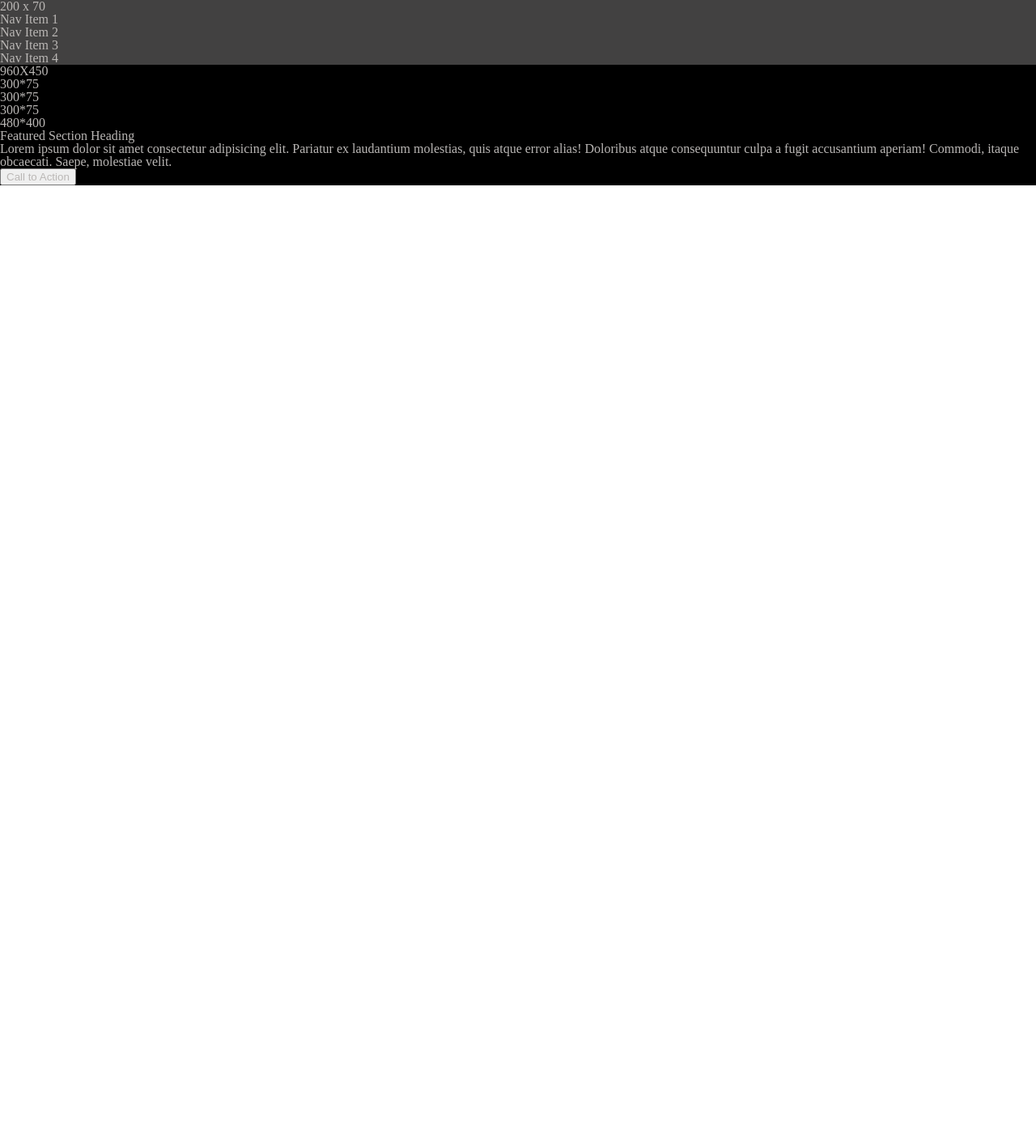
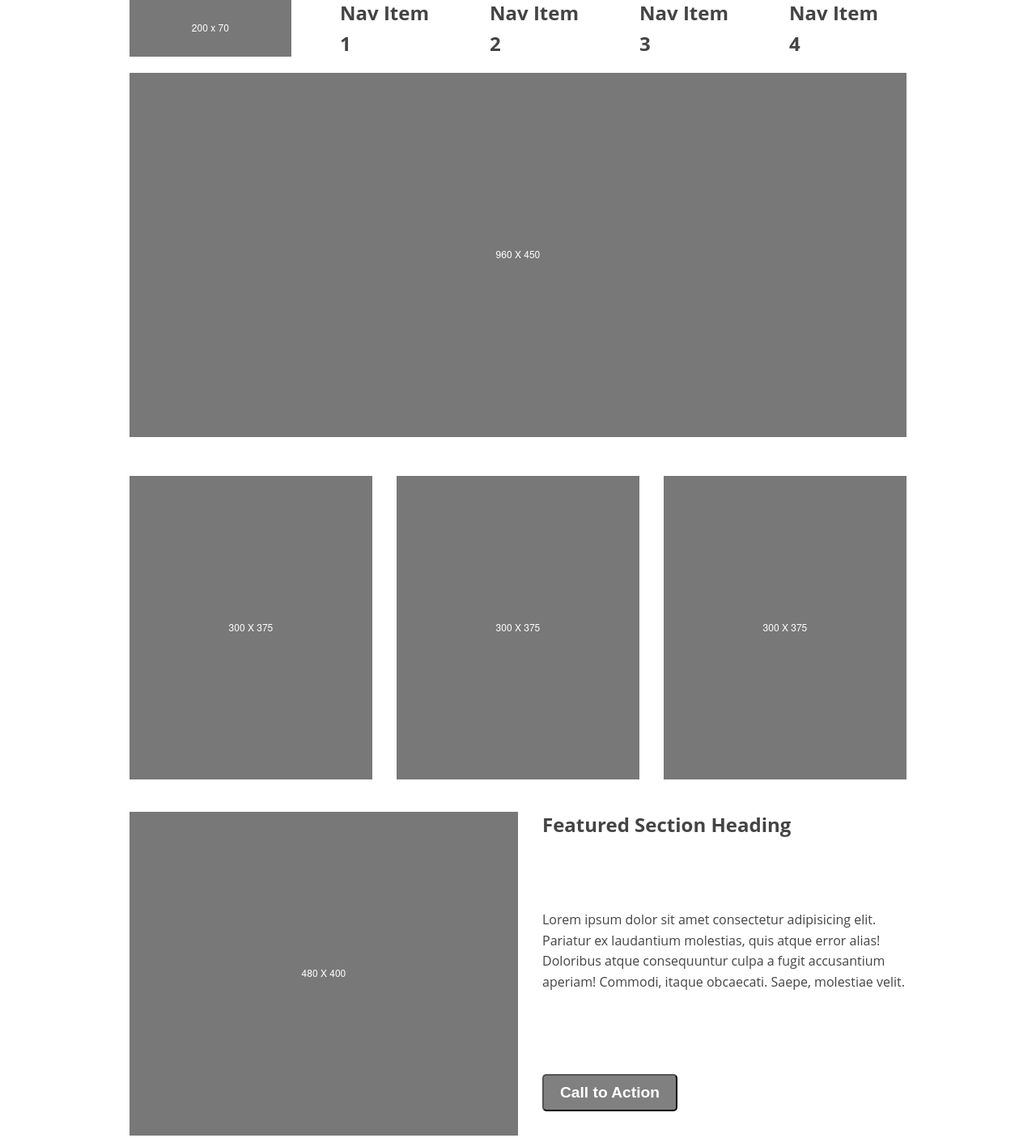
Before and after one commit to tbsharkey/wirefame-exercise, a plain HTML site: page index.html in a window 1280 px wide. Shown: the top 1406 px of the page at 81% size. Before the commit the page ends 800 px from the top, so only its background shows below. Drawn offline with Linux system fonts and the light colour scheme.

Commit message:
Finalized CSS

```diff
--- a/index.html
+++ b/index.html
@@ -5,34 +5,38 @@
   <meta http-equiv="X-UA-Compatible" content="IE=edge">
   <meta name="viewport" content="width=device-width, initial-scale=1.0">
   <title>Wireframe Exercise</title>
-  <link rel="stylesheet" href="reset.css">
+  <!-- <link rel="stylesheet" href="reset.css"> -->
   <link rel="stylesheet" href="style.css">
 </head>
 <body>
   <header>
     <nav>
-      <ul>
-        <li class="nav-logo">200 x 70</li>
-        <li>Nav Item 1</li>
-        <li>Nav Item 2</li>
-        <li>Nav Item 3</li>
-        <li>Nav Item 4</li>
-      </ul>
+    <img id="logo" src="img/200x70.png">
+    <a>Nav Item 1</a>
+    <a>Nav Item 2</a>
+    <a>Nav Item 3</a>
+    <a>Nav Item 4</a>
     </nav>
   </header>
   <main>
     <section class="hero">
-      <h1>960X450</h1>
+      <img src="img/960x450.png" alt="Hero Image">
     </section>
-    <section class="sub-banner">300*75</section>
-    <section class="sub-banner">300*75</section>
-    <section class="sub-banner">300*75</section>
-    <section class="featured-banner">480*400</section>
-    <section>
-      <h3>Featured Section Heading</h3>
+    <section class="sub-banner">
+      <img src="img/300x375.pmg.png" alt="Sub Banner">
+      <img src="img/300x375.pmg.png" alt="Sub Banner">
+      <img src="img/300x375.pmg.png" alt="Sub Banner">
+    </section>
+    <section class="featured-banner">
+      <div class="feature-img">
+        <img src="img/480x400.png" alt="Featured Banner">
+    </div>
+    <div class="action-section">
+      <h2>Featured Section Heading</h2>
       <p>Lorem ipsum dolor sit amet consectetur adipisicing elit. Pariatur ex laudantium molestias, quis atque error alias! Doloribus atque consequuntur culpa a fugit accusantium aperiam! Commodi, itaque obcaecati. Saepe, molestiae velit.</p>
       <button>Call to Action</button>
-    </section>
+    </div>
+  </section>
   </main>
   <footer>
 
--- a/style.css
+++ b/style.css
@@ -1,24 +1,124 @@
 * {
-  color: #bab7b5;
+  margin: 0;
+  padding: 0;
+  box-sizing: border-box;
+}
+
+/* Typography */
+body {
+  font-family: 'Open Sans', sans-serif;
+  font-size: 16px;
+  line-height: 1.6;
+  color: #444;
+}
+
+h1 {
+  font-size: 2.5rem;
+  line-height: 1.2;
+  margin-bottom: 20px;
+}
+
+h2 {
+  font-size: 1.5rem;
+  line-height: 1.3;
+  margin-bottom: 10px;
+}
+
+/* Layout */
+header {
+  display: flex;
+  align-items: center;
+  max-width: 960px;
+  margin: auto;
+  font-weight: bold;
 }
 
 nav {
-  background-color: #424141;
-
+  height: auto;
+  max-height: 70px;
+  display: flex;
+  align-items: center;
+  margin-right: 20px;
 }
 
-.nav-logo {
-  background-color: back;
+nav a {
+  margin-left: 60px;
+  font-size: 1.5rem;
 }
 
+#logo {
+  height: 70px;
+}
+
+main {
+  max-width: 960px;
+  margin: 20px auto;
+}
 
 .hero {
+  margin-bottom: 40px;
+}
+
+.sub-banner {
+  display: flex;
+  justify-content: space-between;
+  margin-bottom: 40px;
+}
+
+.sub-banner img {
+  width: calc(33.33% - 20px);
+}
+
+.featured-banner {
+  display: flex;
+  align-items: stretch;
+  justify-content: space-between;
+  max-width: 960px;
+  margin-left: 0;
+}
+
+.featured-banner img {
+  max-width: 480px;
+}
+
+.feature-img {
+  max-height: 400px;
+  max-width: 480px;
+  margin-right: 30px;
+}
+
+.action-section {
+  display: flex;
+  flex-direction: column;
+  align-items: start;
+  justify-content: space-between;
+  max-width: 480px;
+  max-height: 400px;
+  margin-bottom: 30px;
+}
+
+p {
+  overflow-y: scroll;
+}
+
+button {
   display: block;
+  margin-top: 20px;
+  padding: 10px 20px;
+  border-radius: 5px;
+  background-color: grey;
+  color: #fff;
+  font-size: 1.2rem;
+  font-weight: 700;
 }
-section {
-  background-color: black;
+
+button:hover {
+  background-color: #0069d9;
 }
 
 footer {
-  background-color: #424141;
+  max-width: 960px;
+  background-color: gray;
+  margin: 30px auto;
+  height: 50px;
 }
```
Also changed, not shown: img/200x70.png (added), img/300x375.pmg.png (added), img/480x400.png (added), img/960x450.png (added), 4 other files.
